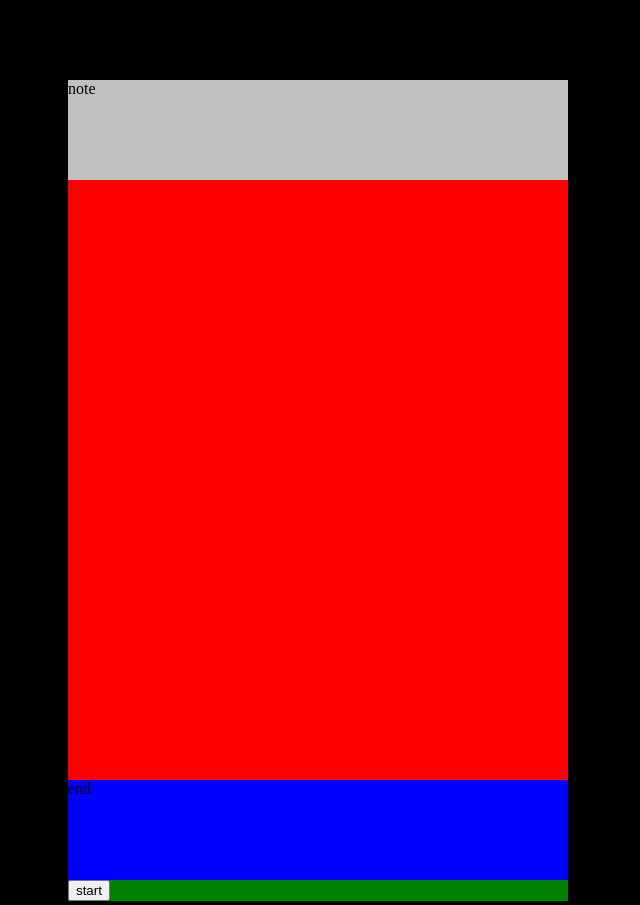
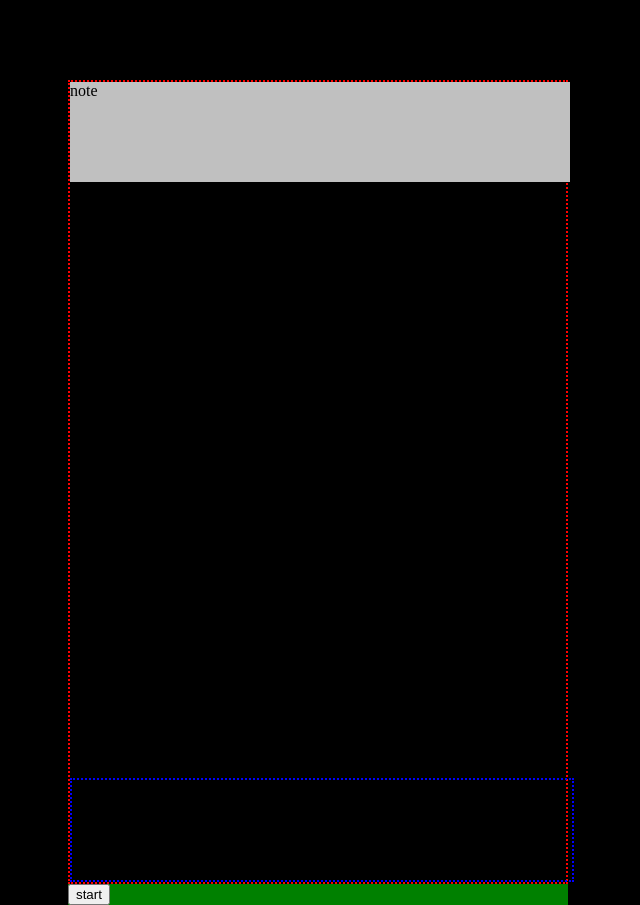
Before and after one commit to DaveMitten/wdi-project-1, a PHP site: page / in a window 1280 px wide. Shown: the whole page, without its empty margins (322-962 px from the left). Run offline with PHP 8.4, Linux system fonts and the light colour scheme; some libraries are stand-ins or nearby versions.

Commit message:
tried to add a device to tell position value

```diff
--- a/css/main.css
+++ b/css/main.css
@@ -5,20 +5,24 @@ body {
   margin: 0px auto;
 }
 .runway {
-  background-color: red;
+  /*background-color: red;*/
+  border: 2px dotted red;
   height: 800px;
   position: relative;
 
 }
  .note {
   background-color: silver;
+  /*border: 2px*/
   height: 100px;
   width: 500px;
   position: absolute;
 }
 
 .end {
-  background-color: blue;
+  /*background-color: blue;*/
+  border: 2px dotted blue;
+
   position: absolute;
   bottom: 0%;
   height: 100px;
--- a/js/app.js
+++ b/js/app.js
@@ -2,18 +2,47 @@
 $(document).ready(function(){
 
 
-//if button is clicked, perform action. Keep true untill the div reaches its targe of 700 px, when that happens, remove class.
+  //if button is clicked, perform action. Keep true untill the div reaches its targe of 700 px, when that happens, remove class.
 
-//then adde class at top and start sequence again
+  //then adde class at top and start sequence again
 
-// const top = $('.note')
+  // const top = $('.note')
 
-  $('button').click(function (){
-    $('.note').animate({'top': '+=700px'}, 3000);
 
+  const buttons = $('.buttons');
+  const note = $('.note');
+  // const button = $('button');
+  // const noteTop = note.top(700px;)
+
+
+  buttons.click(function (){
+    note.animate({'top': '+=700px'}, 3000);
+    let x = note.offset();
+    return(x.top);
+
+//     let noteTop = note.postion.top
+//
+//     $(document).scroll(function() {
+//   var y = $(this).scrollTop();
+//   if (y > 800) {
+//     $('.bottomMenu').fadeIn();
+//   } else {
+//     $('.bottomMenu').fadeOut();
+//   }
+// });
+
+
+
+
+    // note.removeClass();
+    // if()
   });
-// if('.note' === 'top' ))
-// .removeClass('.note');
+
+  // if(note === top = 700px){
+  //   note.removeClass();
+
+  // }
+
 
 
 
```
Also changed, not shown: README.md.
